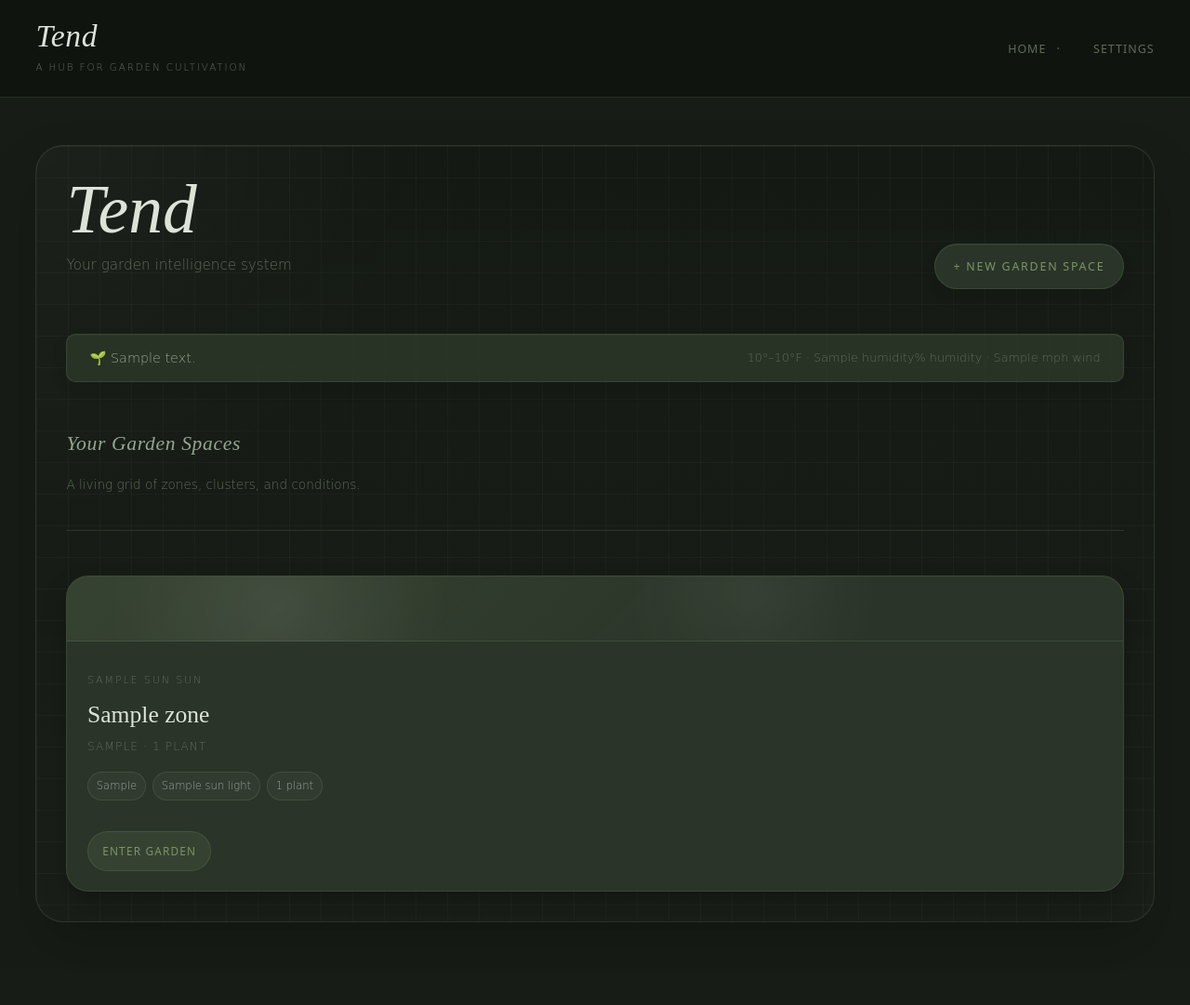
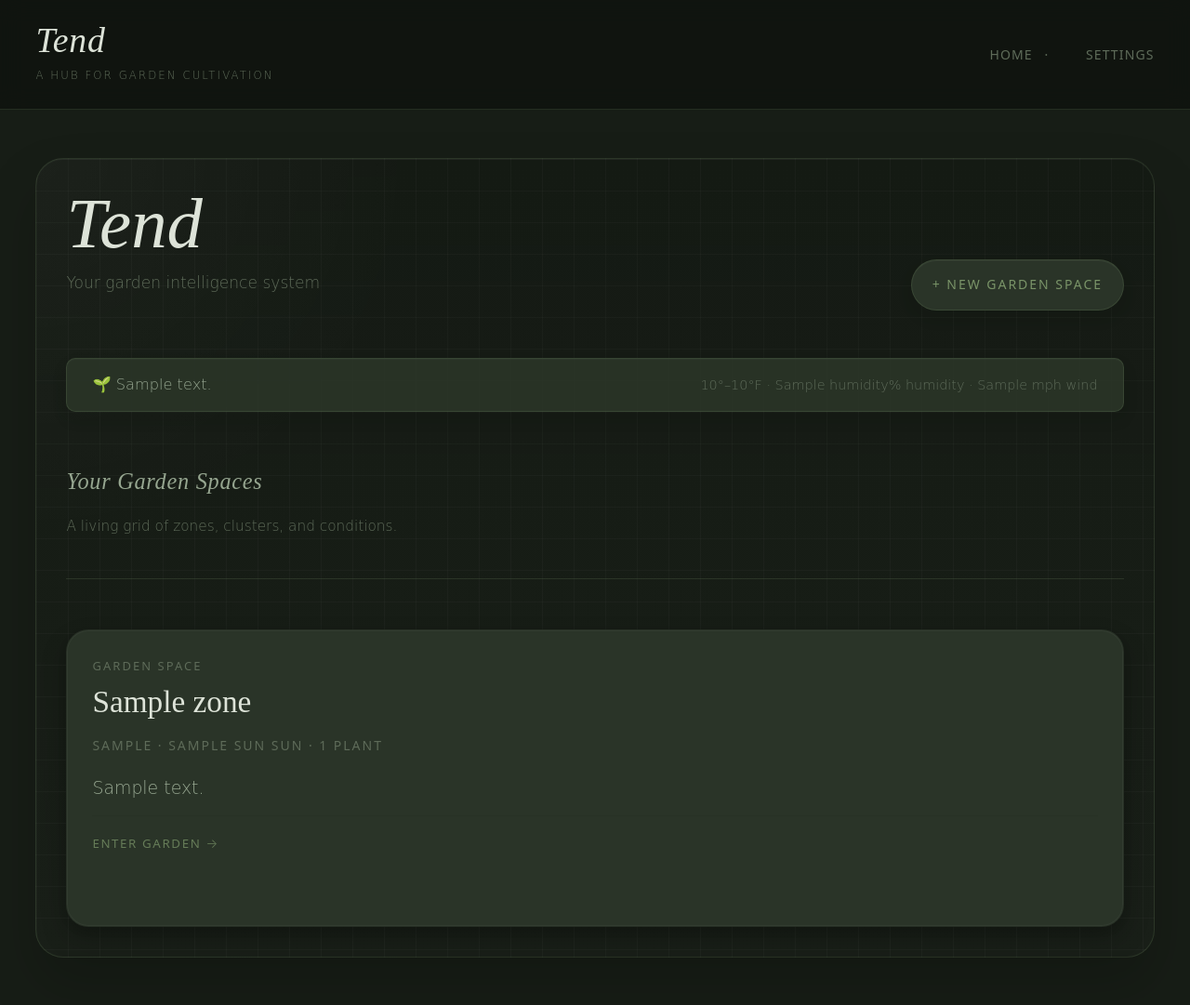
Before and after one commit to audball711/tend, a Flask app: template templates/home.html in a window 1280 px wide. Shown: the whole page at 93% size. Before the commit the page ends 992 px from the top, so only its background shows below. Run offline with Flask 3, Linux system fonts and the light colour scheme; data comes from the database, SQL or seed files in the repository; the template is opened without the code that fills it: most values are stand-ins (such as "Sample title", 1, 10 or a date in 2020); some web fonts are replaced.

Commit message:
Changed card design and remove the flip, updated font sizes and card style, updated settings

```diff
--- a/app.py
+++ b/app.py
@@ -1,6 +1,6 @@
 from flask import Flask, redirect, render_template, request, flash
 import sqlite3
-from helpers import get_weather_conditions, zip_to_latlon, format_date, get_ai_suggestions
+from helpers import get_weather_conditions, zip_to_latlon, format_date, get_ai_suggestions, zip_to_town
 import os
 from datetime import datetime
 
@@ -331,8 +331,11 @@ def settings():
     current = db.execute("SELECT * FROM settings WHERE id = 1").fetchone()
     db.close()
 
-    return render_template("settings.html", settings=current)
+    town_name = None
+    if current and current["home_zip"]:
+        town_name = zip_to_town(current["home_zip"])
 
+    return render_template("settings.html", settings=current, town_name=town_name)
 
 @app.route("/zones/<int:zone_id>/edit", methods=["GET", "POST"])
 def zone_edit(zone_id):
--- a/static/style.css
+++ b/static/style.css
@@ -213,13 +213,13 @@ body.sunny.night {
 }
 
 html {
-  font-size: 16px;
+  font-size: 18px;
   scroll-behavior: smooth;
 }
 
 body {
   font-family: var(--font-body);
-  font-size: 1rem;
+  font-size: 1.08rem;
   -webkit-font-smoothing: antialiased;
   -moz-osx-font-smoothing: grayscale;
   font-weight: 300;
@@ -476,7 +476,7 @@ h3 {
 p {
   color: var(--text-secondary);
   margin-bottom: var(--spacing-sm);
-  font-size: 0.97rem;
+  font-size: 1.05rem;
 }
 
 a {
@@ -668,194 +668,139 @@ p {
 }
 
 /* =====================================================
-   Zone Cards — supports BOTH
-   1) new flip-card structure
-   2) old details/summary structure
+   Zone Cards
    ===================================================== */
 
-/* ── New flip-card outer shell ── */
 .zone-card {
-  perspective: 1200px;
-  min-height: 340px;
-  background: transparent;
-  border: none;
-  padding: 0;
+  display: block;
+  min-height: 320px;
+  background: var(--bg-card);
+  border: 1px solid rgba(0,0,0,0.08);
+  border-radius: 24px;
+  padding: 1.5rem;
   list-style: none;
-}
-
-/* ── New flip-card inner ── */
+  text-decoration: none;
+  color: inherit;
+
+  box-shadow:
+    0 0 0 1px rgba(255,255,255,0.04) inset,
+    0 14px 28px rgba(0,0,0,0.22),
+    0 4px 10px rgba(0,0,0,0.08);
+
+  transition:
+    transform var(--transition-fast),
+    border-color var(--transition-fast),
+    background var(--transition-fast),
+    box-shadow var(--transition-fast);
+}
+
 .zone-card-inner {
   position: relative;
   width: 100%;
-  min-height: 340px;
+  min-height: 360px;
+  height: 100%;
   transform-style: preserve-3d;
   transition: transform 0.8s ease;
 }
 
 .zone-card:hover .zone-card-inner,
 .zone-card:focus-within .zone-card-inner {
-  transform: rotateY(180deg) translateY(-6px);
-}
-
-/* ── New flip-card faces ── */
+  transform: rotateY(180deg);
+}
+
 .zone-card-face {
   position: absolute;
   inset: 0;
   backface-visibility: hidden;
   border-radius: 24px;
   overflow: hidden;
-  padding: 1.35rem;
+  padding: 1.5rem;
   border: 1px solid var(--border);
   display: flex;
   flex-direction: column;
   justify-content: space-between;
   box-shadow:
-  0 14px 28px rgba(0, 0, 0, 0.22),
-  0 4px 10px rgba(0, 0, 0, 0.08),
-  inset 0 1px 0 rgba(255, 255, 255, 0.025);
-  background-image:
-  radial-gradient(rgba(255,255,255,0.03) 1px, transparent 1px);
-  background-size: 4px 4px;
+    0 14px 28px rgba(0, 0, 0, 0.22),
+    0 4px 10px rgba(0, 0, 0, 0.08);
+  background-image: none;
 }
 
 .zone-card-front {
   background: var(--bg-card);
-  cursor: pointer;
 }
 
 .zone-card-back {
+  background: var(--bg-secondary);
   transform: rotateY(180deg);
-  background: var(--bg-secondary);
-}
-
-.zone-card-front::before,
-.zone-card-back::before {
-  content: "";
-  display: block;
-  width: calc(100% + 2.7rem);
-  height: 70px;
-  margin: -1.35rem -1.35rem 1rem;
-  background:
-    radial-gradient(circle at 20% 50%, rgba(255, 255, 255, 0.08), transparent 20%),
-    radial-gradient(circle at 65% 30%, rgba(255, 255, 255, 0.05), transparent 18%),
-    linear-gradient(135deg, var(--accent-soft), transparent 70%);
-  border-bottom: 1px solid var(--border);
-}
-
-/* ── Shared text bits ── */
+}
+
 .zone-kicker {
-  font-size: 0.7rem;
+  font-family: var(--font-ui);
+  font-size: 0.72rem;
   letter-spacing: 0.16em;
   text-transform: uppercase;
   color: var(--text-muted);
-  margin-bottom: 0.85rem;
-}
-
-
-.zone-card-front h3,
-.zone-card-back h3 {
-  font-size: clamp(1.4rem, 2vw, 1.8rem);
-  line-height: 1.05;
-  margin: 0 0 0.65rem;
-}
+  margin-bottom: 0.6rem;
+}
+.zone-card h3 {
+  font-size: clamp(1.8rem, 2.6vw, 2.2rem);
+  line-height: 1.1;
+  margin: 0 0 0.9rem;
+  color: var(--text-primary);
+}
+
 
 .zone-card .zone-meta {
-  font-size: 0.76rem;
-  color: var(--text-muted);
-  letter-spacing: 0.09em;
-  text-transform: uppercase;
-  margin-bottom: 0;
-}
-
-.zone-card-back p {
-  font-size: 0.95rem;
-  color: var(--text-secondary);
-  max-width: 26ch;
-}
-
-.zone-card-front p,
-.zone-card-back p {
+  font-family: var(--font-ui);
+  font-size: 0.78rem;
+  color: var(--text-muted);
+  letter-spacing: 0.14em;
+  text-transform: uppercase;
+  margin-bottom: 1rem;
+}
+
+.zone-card p {
   font-family: var(--font-body);
-}
-
-/* ── Plant tags ── */
-.zone-tags {
-  display: flex;
-  flex-wrap: wrap;
-  gap: 0.45rem;
-  margin-top: 1rem;
+  font-size: 1.05rem;
+  line-height: 1.6;
 }
 
 .zone-tag {
-  padding: 0.3rem 0.55rem;
+  font-family: var(--font-ui);
+  padding: 0.3rem 0.6rem;
   border-radius: 999px;
-  background: rgba(255, 255, 255, 0.04);
+  background: rgba(255,255,255,0.04);
   border: 1px solid var(--border);
   font-size: 0.72rem;
+  letter-spacing: 0.08em;
+  text-transform: uppercase;
   color: var(--text-secondary);
 }
 
-/* ── Enter link ── */
-.zone-card .enter-link,
-.zone-reveal .enter-link {
-  display: inline-flex;
+
+.zone-card-link {
+  font-family: var(--font-ui);
+  font-size: 0.74rem;
+  letter-spacing: 0.12em;
+  text-transform: uppercase;
+  color: var(--accent);
+  opacity: 0.75;
+}
+
+.zone-card:hover .zone-card-link {
+  opacity: 1;
+  transform: translateX(3px);
+}
+
+.zone-card-footer {
+  margin-top: auto;
+  display: flex;
+  justify-content: flex-start;
   align-items: center;
-  justify-content: center;
-  width: fit-content;
-  margin-top: 1rem;
-  padding: 0.65rem 0.95rem;
-  border-radius: 999px;
-  border: 1px solid var(--border);
-  background: var(--accent-soft);
-  color: var(--accent);
-  font-size: 0.74rem;
-  letter-spacing: 0.1em;
-  text-transform: uppercase;
-}
-
-.zone-card .enter-link:hover,
-.zone-reveal .enter-link:hover {
-  opacity: 1;
-  border-color: var(--accent);
-  transform: translateY(-1px);
-}
-
-/* ── Fallback support for old details/summary cards ── */
-.zone-card summary {
-  list-style: none;
-  outline: none;
-  cursor: pointer;
-}
-
-.zone-card summary::-webkit-details-marker {
-  display: none;
-}
-
-.zone-card:not(:has(.zone-card-inner)) {
-  background: var(--bg-card);
-  border: 1px solid var(--border);
-  border-radius: 24px;
-  padding: 1.35rem;
-  box-shadow:
-    0 18px 40px rgba(0, 0, 0, 0.18),
-    inset 0 1px 0 rgba(255, 255, 255, 0.04);
-  transition:
-    transform var(--transition-fast),
-    border-color var(--transition-fast),
-    background var(--transition-fast);
-}
-
-.zone-card:not(:has(.zone-card-inner)):hover {
-  transform: translateY(-4px);
-  border-color: var(--accent);
-  background: var(--bg-card-hover);
-}
-
-.zone-reveal {
-  margin-top: var(--spacing-md);
-  padding-top: var(--spacing-md);
-  border-top: 1px solid var(--border);
-}
+  padding-top: 1rem;
+  border-top: 1px solid rgba(0, 0, 0, 0.05);
+}
+
 
 /* ── Growing Here / Cultivate ── */
 .growing-here-section,
--- a/templates/home.html
+++ b/templates/home.html
@@ -53,67 +53,27 @@
   {% else %}
     <div class="zone-grid">
       {% for z in zones %}
-        <article class="zone-card">
-          <div class="zone-card-inner">
-
-            <div class="zone-card-face zone-card-front">
-              <div>
-                <p class="zone-kicker">
-                  {% if z["sun"] %}
-                    {{ z["sun"] }} sun
-                  {% else %}
-                    Garden zone
-                  {% endif %}
-                </p>
+        <a href="/zones/{{ z['id'] }}" class="zone-card">
+          <div class="zone-kicker">Garden Space</div>
 
           <h3>{{ z["name"] }}</h3>
 
           <div class="zone-meta">
             {% if z["site_location"] %}{{ z["site_location"] }} · {% endif %}
+            {% if z["sun"] %}{{ z["sun"] }} sun · {% endif %}
             {{ z["plant_count"] }} plant{{ "s" if z["plant_count"] != 1 else "" }}
           </div>
 
-                <div class="zone-tags">
-                  {% if z["site_location"] %}
-                    <span class="zone-tag">{{ z["site_location"] }}</span>
+          {% if z["latest_note"] %}
+            <p>{{ z["latest_note"] }}</p>
+          {% else %}
+            <p>No observations yet.</p>
           {% endif %}
 
-                  {% if z["sun"] %}
-                    <span class="zone-tag">{{ z["sun"] }} light</span>
-                  {% endif %}
-
-                  <span class="zone-tag">
-                    {{ z["plant_count"] }} plant{{ "s" if z["plant_count"] != 1 else "" }}
-                  </span>
+          <div class="zone-card-footer">
+            <span class="zone-card-link">Enter garden →</span>
           </div>
-              </div>
-
-              <div>
-                <a href="/zones/{{ z['id'] }}" class="enter-link">Enter garden</a>
-              </div>
-            </div>
-
-            <div class="zone-card-face zone-card-back">
-              <div>
-                <p class="zone-kicker">Latest observation</p>
-
-                {% if z["latest_note"] %}
-                  {% if z["latest_note_date"] %}
-                    <p><small>{{ z["latest_note_date"] }}</small></p>
-                  {% endif %}
-                  <p>{{ z["latest_note"] }}</p>
-                {% else %}
-                  <p>No observations yet. This space is ready for its first note.</p>
-                {% endif %}
-              </div>
-
-              <div>
-                <a href="/zones/{{ z['id'] }}" class="enter-link">Open zone →</a>
-              </div>
-            </div>
-
-          </div>
-        </article>
+        </a>
       {% endfor %}
     </div>
 {% endif %}
--- a/templates/layout.html
+++ b/templates/layout.html
@@ -12,7 +12,7 @@
   <link rel="stylesheet" href="{{ url_for('static', filename='style.css') }}">
 </head>
 
-<body class="{% block page_class %}{% endblock %} {{ theme_class }}">
+<body class="{% block page_class %}{% endblock %} {{ theme_class or 'neutral' }}">
   <header>
     <div class="header-inner">
       <div class="header-brand">
```
Also changed, not shown: other parts of static/style.css (+27 -17 lines), helpers.py (+19 -1 lines), templates/settings.html (+10 -12 lines). Lines whose indentation alone changed are shown as unchanged.
